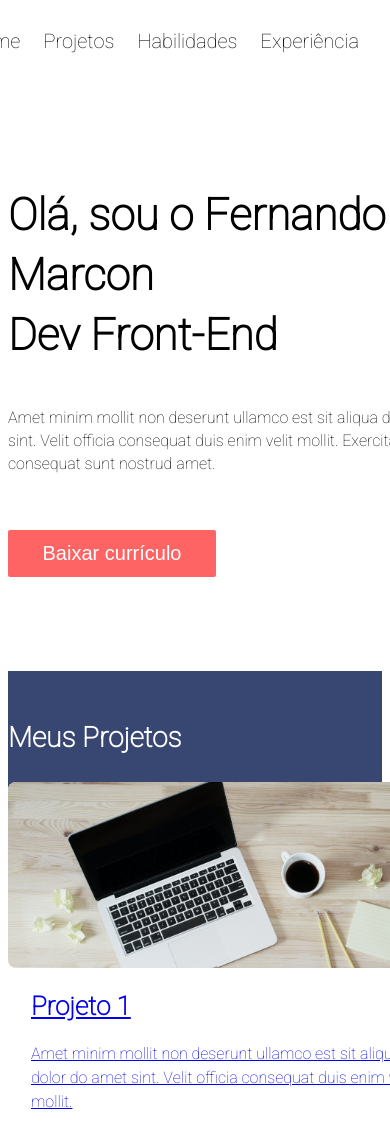
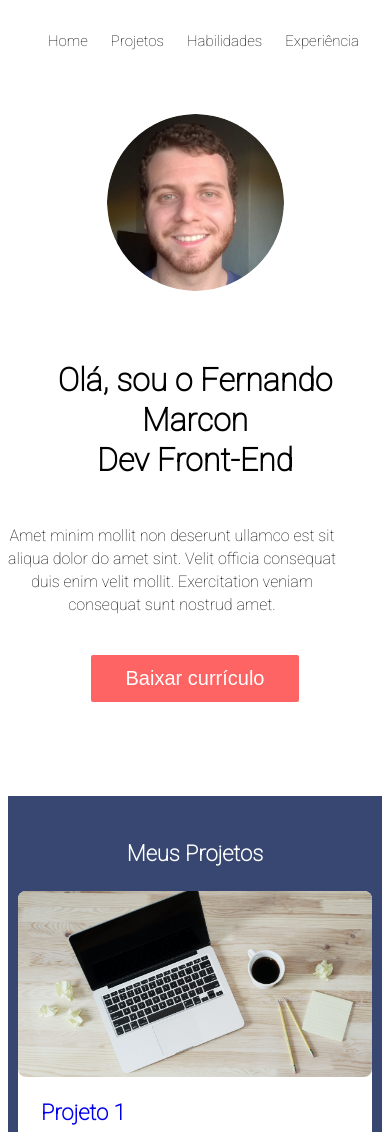
Before and after one commit to FernandoMarcon/portfolio, a plain HTML site: page index.html in a window 390 px wide. Shown: the top 1132 px of the page. Drawn offline with Linux system fonts and the light colour scheme.

Commit message:
added mobile

```diff
--- a/index.html
+++ b/index.html
@@ -2,13 +2,14 @@
 <html lang="en">
 <head>
     <meta charset="UTF-8">
-    <meta http-equiv="X-UA-Compatible" content="IE=edge">
-    <meta name="viewport" content="width=device-width, initial-scale=1.0">
+    <meta name="descricao" content="Iniciando com HTML">
+    <meta name="autor" content="WebStudent">
+    <meta name="viewport" content="width=device-width, initial-scale=1,minimum-scale=1">
+
     <title>Portfolio</title>
 
     <link rel="stylesheet" href="reset.css">
     <link rel="stylesheet" href="styles.css">
-
     <link rel="preconnect" href="https://fonts.googleapis.com">
     <link rel="preconnect" href="https://fonts.gstatic.com" crossorigin>
     <link href="https://fonts.googleapis.com/css2?family=Heebo:wght@100&display=swap" rel="stylesheet">
--- a/styles.css
+++ b/styles.css
@@ -96,7 +96,9 @@ nav a {
     padding-bottom: 16px;
     border-radius: 8px;
 }
-
+.projects-container div a {
+    text-decoration: none;
+}
 .projects-container div div {
     width: 100%;
     height: 170px;
@@ -212,3 +214,65 @@ footer p {
 footer img + img {
     margin-left: 35px;
 }
+
+@media (max-width: 400px) {
+    nav {
+        width: 100%;
+    }
+
+    nav a {
+        font-size: 15px;
+    }
+
+    #about-me-section {
+        flex-direction: column-reverse;
+        align-items: center;
+        margin-top: 34px;
+        width: 100%;
+    }
+    #about-me-section div h1 {
+        font-size: 32px;
+        margin-bottom: 44px;
+        text-align: center;
+        line-height: 40px;
+    }
+    #about-me-section div p {
+        font-size: 16px;
+        width: 328px;
+        text-align: center;
+    }
+    #about-me-section div img {
+        width: 177px;
+        height: 177px;
+        margin-bottom: 36px;
+    }
+    #about-me-section div button{
+        margin-left: auto;
+        margin-right: auto;
+        display: block;
+    }
+
+    #my-projects-section {
+        display: flex;
+    }
+    #my-projects-section section h2{
+        font-size: 22px;
+        text-align: center;
+    }
+
+    .projects-container {
+        display: flex;
+        flex-wrap: wrap;
+    }
+    .projects-container div {
+        width: 354px;
+        margin-right: auto;
+        margin-left: auto;
+    }
+    .projects-container div h3 {
+        font-size: 22px;
+    }
+    .projects-container div p {
+         font-size: 16px;
+    }
+}
```
